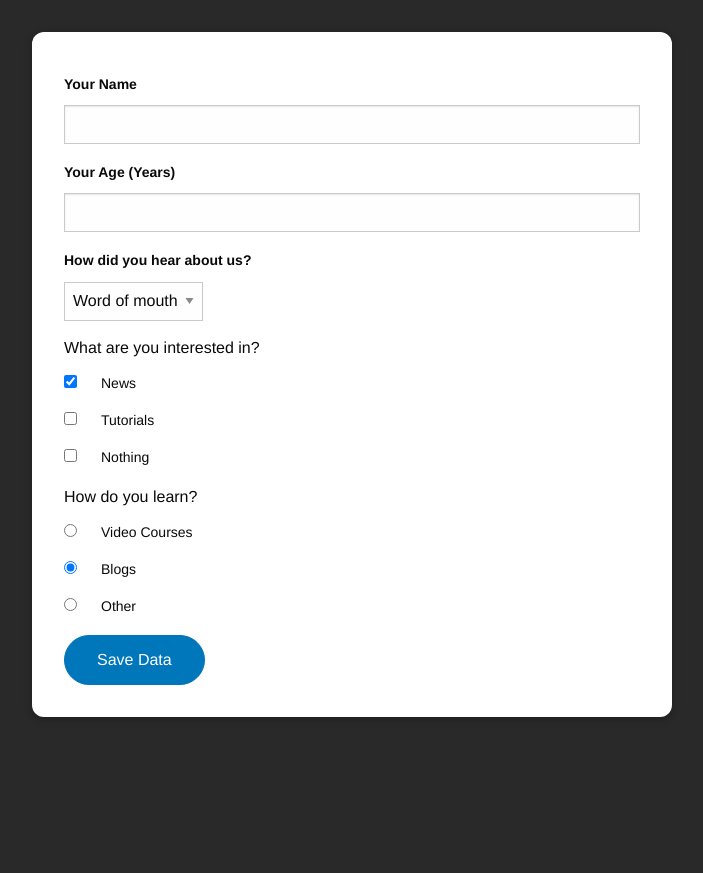
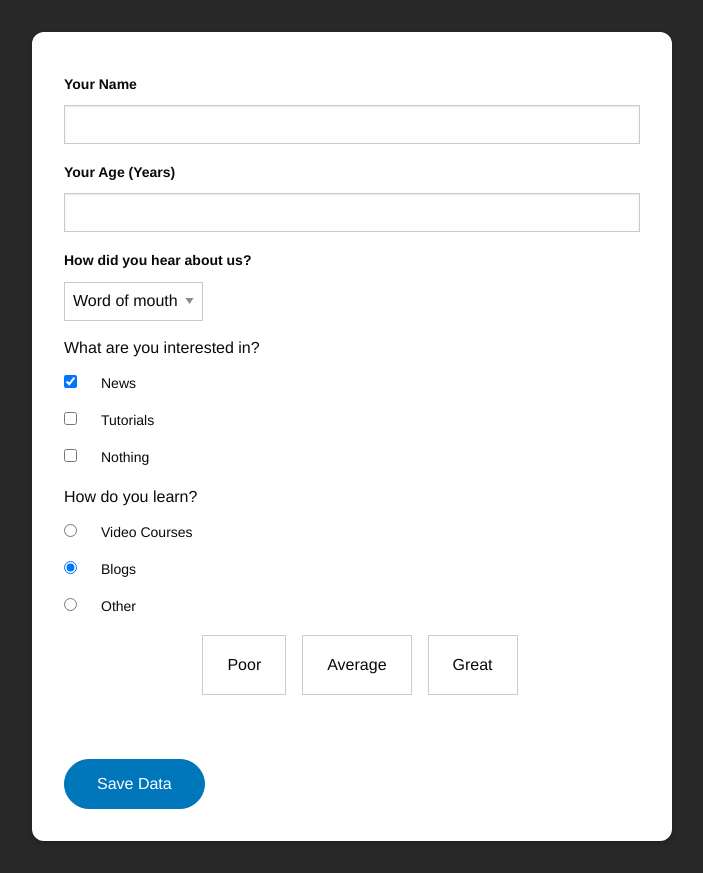
Before and after one commit to seriiserii825/vue-2, a Vue app: page / in a window 1280 px wide. Shown: the whole page, without its empty margins (288-991 px from the left). Before the commit the page ends 800 px from the top, so only its background shows below. Built offline with nearby package versions, Linux system fonts and the light colour scheme.

Commit message:
finish form

```diff
--- /dev/null
+++ b/src/components/RatingControl.vue
@@ -0,0 +1,50 @@
+<template>
+  <ul>
+    <li @click="activateRatingControl('poor')" :class="{active: activeRating === 'poor'}">Poor</li>
+    <li @click="activateRatingControl('average')" :class="{active: activeRating === 'average'}">Average</li>
+    <li @click="activateRatingControl('great')" :class="{active: activeRating === 'great'}">Great</li>
+  </ul>
+</template>
+
+<script>
+export default {
+  emits: ['input'],
+  data () {
+    return {
+      activeRating: ''
+    }
+  },
+  methods: {
+    activateRatingControl (option) {
+      this.activeRating = option
+      this.$emit('input', option)
+    }
+  }
+}
+</script>
+
+<style scoped lang="scss">
+ul {
+  display: flex;
+  justify-content: center;
+  align-items: center;
+  margin: 0 auto 4rem;
+  padding: 0;
+  list-style-type: none;
+}
+
+li {
+  margin-left: 1rem;
+  padding: 1rem 1.5rem;
+  border: 1px solid #ccc;
+  cursor: pointer;
+  transition: all .4s;
+
+  &.active,
+  &:hover {
+    color: white;
+    border-color: purple;
+    background-color: purple;
+  }
+}
+</style>
--- a/src/components/TheForm.vue
+++ b/src/components/TheForm.vue
@@ -1,9 +1,12 @@
 <template>
   <form @submit.prevent="submitForm">
-    <div class="form-control" :class="{invalid: userNameValid === 'invalid'}">
+    <div class="form-control" :class="{
+      invalid: userValid === 'invalid',
+      valid: userValid === 'valid'
+    }">
       <label for="user-name">Your Name</label>
       <input id="user-name" name="user-name" type="text" v-model.trim="userName" @blur="validateUserName"/>
-      <p v-if="userNameValid === 'invalid'">Please enter your name</p>
+      <p v-if="userValid === 'invalid'">Please enter your name</p>
     </div>
     <div class="form-control">
       <label for="age">Your Age (Years)</label>
@@ -47,13 +50,19 @@
         <label for="how-other">Other</label>
       </div>
     </div>
+    <rating-control v-model="rating"></rating-control>
     <div>
       <button>Save Data</button>
     </div>
   </form>
 </template>
 <script>
+import RatingControl from '@/components/RatingControl'
+
 export default {
+  components: {
+    RatingControl
+  },
   data () {
     return {
       userName: '',
@@ -61,23 +70,21 @@ export default {
       referrer: 'wom',
       interest: ['news'],
       how: 'blogs',
-      userNameValid: 'pending'
+      userValid: 'pending',
+      rating: null
     }
   },
   methods: {
     submitForm () {
-      console.log('Checkbox: ' + this.interest)
-      console.log('How: ' + this.how)
-      this.interest = []
-      this.how = ''
+      console.log(this.rating)
+      this.rating = null
     },
     validateUserName () {
       if (this.userName === '') {
-        this.userNameValid = 'invalid'
+        this.userValid = 'invalid'
       } else {
-        this.userNameValid = 'valid'
+        this.userValid = 'valid'
       }
-      console.log(this.userNameValid)
     }
   }
 }
@@ -92,24 +99,40 @@ form {
   padding: 2rem;
   background-color: #fff;
 }
+
 .form-control {
   margin: 0.5rem 0;
-}
-.form-control.invalid {
-  input {
-    border-color: red;
+
+  &.invalid {
+    input {
+      border-color: red;
+    }
+
+    label {
+      color: red;
+    }
   }
-  label {
-    color: red;
+
+  &.valid {
+    input {
+      border-color: green;
+    }
+
+    label {
+      color: green;
+    }
   }
 }
+
 label {
   font-weight: bold;
 }
+
 h2 {
   font-size: 1rem;
   margin: 0.5rem 0;
 }
+
 input,
 select {
   display: block;
@@ -117,19 +140,23 @@ select {
   font: inherit;
   margin-top: 0.5rem;
 }
+
 select {
   width: auto;
 }
+
 input[type='checkbox'],
 input[type='radio'] {
   display: inline-block;
   width: auto;
   margin-right: 1rem;
 }
+
 input[type='checkbox'] + label,
 input[type='radio'] + label {
   font-weight: normal;
 }
+
 button {
   font: inherit;
   border: 1px solid #0076bb;
@@ -139,6 +166,7 @@ button {
   padding: 0.75rem 2rem;
   border-radius: 30px;
 }
+
 button:hover,
 button:active {
   border-color: #002350;
```
